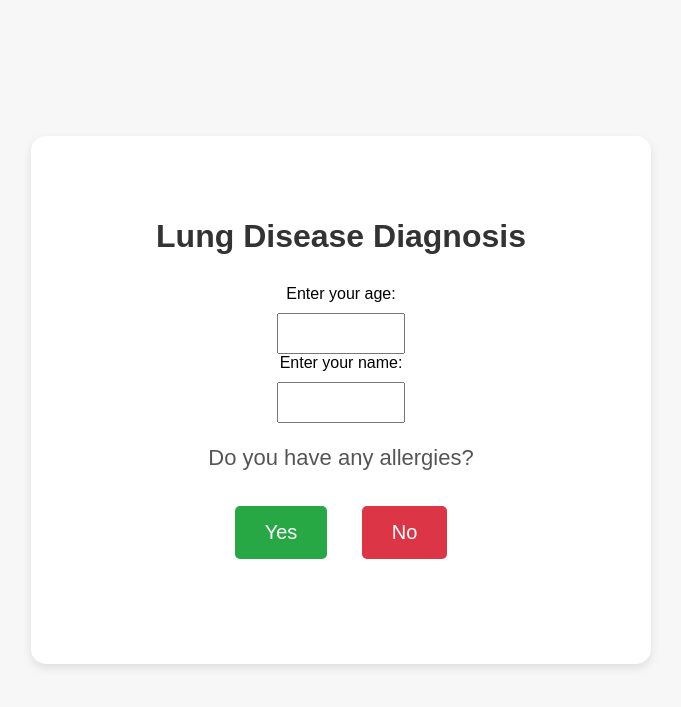
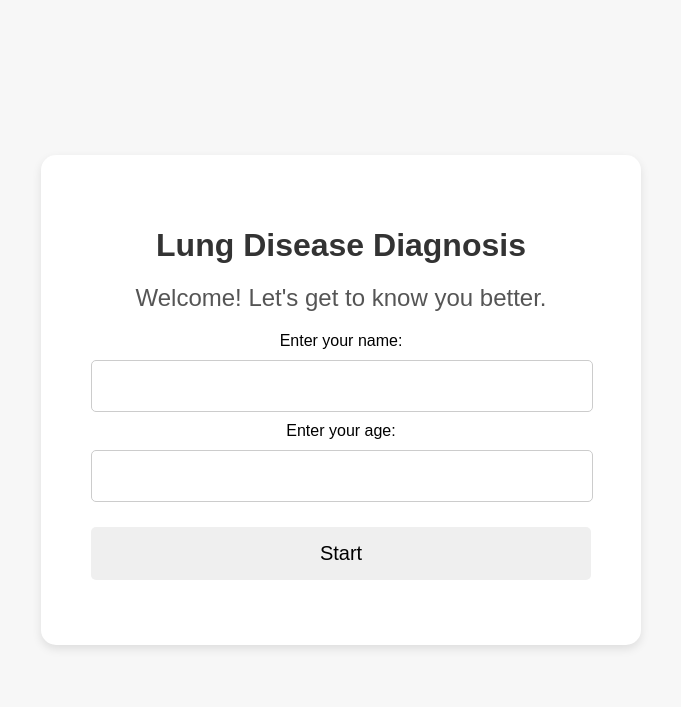
Before and after one commit to Ajay152005/LUNGBASIC, a Flask app: page / in a window 1280 px wide. Shown: the top 707 px of the page, without its empty margins (299-980 px from the left). Run offline with Flask 3, Linux system fonts and the light colour scheme; parts of the project's set-up code (start-up, migrations or seed data) failed here and were passed over.

Commit message:
basic final

```diff
--- a/app.py
+++ b/app.py
@@ -27,7 +27,7 @@ def submit():
     prediction = model.predict(input_data)[0]
 
     # Return the result back to the webpage
-    result = "lol happy having Lung Disease" if prediction == 1 else "You Dont have Lung Disease"
+    result = "I'm sorry, you have a high risk of lung disease." if prediction == 1 else "Good news! You are at low risk for lung disease."
     return jsonify({'result': result})
 
 if __name__ == '__main__':
--- a/templates/index.html
+++ b/templates/index.html
@@ -17,7 +17,7 @@
 
         .container {
             background-color: white;
-            padding: 60px; /* Increased padding */
+            padding: 50px; /* Increased padding */
             border-radius: 15px; /* Slightly larger radius */
             box-shadow: 0px 4px 10px rgba(0, 0, 0, 0.1);
             text-align: center;
@@ -26,30 +26,35 @@
 
         h1 {
             font-size: 32px; /* Larger heading */
-            margin-bottom: 30px;
+            margin-bottom: 20px;
             color: #333;
         }
 
-        #question {
-            font-size: 22px; /* Slightly bigger question text */
+        #greeting {
+            font-size: 24px; /* Slightly larger greeting text */
             margin-bottom: 20px;
             color: #555;
         }
 
-        #age-input input {
-            width: 120px; /* Increased width */
-            height: 35px; /* Increased height */
+        #age-input input,
+        #name-input input {
+            width: calc(100% - 20px); /* Full width minus padding */
+            height: 30px; /* Increased height */
             font-size: 18px; /* Larger font */
             margin-top: 10px;
             text-align: center;
+            margin-top: 10px;
+            margin-bottom: 10px;
+            border-radius: 5px; /* Rounded corners */
+            border: 1px solid #ccc; /* Light border */
+            padding: 10px; /* Padding inside input */
+            transition: border 0.3s; /* Transition for border */
         }
 
-        #name-input input {
-            width: 120px; /* Increased width */
-            height: 35px; /* Increased height */
-            font-size: 18px; /* Larger font */
-            margin-top: 10px;
-            text-align: center;
+        #age-input input:focus,
+        #name-input input:focus {
+            border: 1px solid #28a745; /* Green border on focus */
+            outline: none; /* Remove outline */
         }
 
         .btn {
@@ -58,8 +63,9 @@
             cursor: pointer;
             border: none;
             border-radius: 5px;
-            margin: 15px;
+            margin: 15px 0;
             transition: 0.3s ease;
+            width: 100%; /* Full width buttons */
         }
 
         .yes {
@@ -76,10 +82,35 @@
             opacity: 0.9;
         }
 
+        #question {
+            font-size: 22px; /* Slightly bigger question text */
+            margin-top: 20px;
+            color: #555;
+        }
+
         #result {
             font-size: 24px;
             margin-top: 30px;
             color: #333;
+        }
+
+        /* Responsive adjustments */
+        @media (max-width: 600px) {
+            .container {
+                width: 90%; /* Make container responsive */
+            }
+
+            h1 {
+                font-size: 28px; /* Smaller heading */
+            }
+
+            #greeting {
+                font-size: 20px; /* Smaller greeting text */
+            }
+
+            .btn {
+                font-size: 18px; /* Smaller buttons */
+            }
         }
     </style>
 </head>
@@ -87,37 +118,63 @@
 
     <div class="container">
         <h1>Lung Disease Diagnosis</h1>
+        <div id="greeting">Welcome! Let's get to know you better.</div>
+
+        <!-- Name Input -->
+        <div id="name-input">
+            <label for="name">Enter your name:</label><br>
+            <input type="text" id="name" name="name" maxlength="100" required>
+        </div>
 
         <!-- Age Input -->
         <div id="age-input">
             <label for="age">Enter your age:</label><br>
             <input type="number" id="age" name="age" min="0" max="120" required>
         </div>
-        <div id = "name-input">
-            <label for="name">Enter your name: </label><br>
-            <input type="text" id="name" name="name" max="100">
+
+        <!-- Questions Container -->
+        <div id="question-container" style="display: none;">
+            <p id="question"></p>
+
+            <!-- Yes/No Buttons -->
+            <button class="btn yes" onclick="submitAnswer(2)">Yes</button>
+            <button class="btn no" onclick="submitAnswer(1)">No</button>
         </div>
 
-        <!-- Questions -->
-        <p id="question">Do you have any allergies?</p>
+        <!-- Result Display -->
+        <div id="result" style="display: none;"></div>
 
-        <!-- Yes/No Buttons -->
-        <button class="btn yes" onclick="submitAnswer(2)">Yes</button>
-        <button class="btn no" onclick="submitAnswer(1)">No</button>
-
-        <!-- Result Display -->
-        <div id="result"></div>
+        <!-- Start Button -->
+        <button id="start-btn" class="btn" onclick="startQuestions()">Start</button>
     </div>
 
     <script>
         let answers = {};
         let currentQuestion = 0;
+        let userName = '';
 
         const questions = [
             { key: 'allergy', text: 'Do you have any allergies?' },
             { key: 'peer_pressure', text: 'Are you under peer pressure?' },
             { key: 'alcohol_consuming', text: 'Do you consume alcohol?' }
         ];
+
+        function startQuestions() {
+            userName = document.getElementById('name').value;
+            const age = document.getElementById('age').value;
+
+            if (userName && age) {
+                document.getElementById('greeting').style.display = 'none';
+                document.getElementById('age-input').style.display = 'none';
+                document.getElementById('name-input').style.display = 'none';
+                document.getElementById('start-btn').style.display = 'none'; // Hide start button
+                document.getElementById('question-container').style.display = 'block';
+
+                document.getElementById('question').textContent = `Nice to meet you, ${userName}! ${questions[currentQuestion].text}`;
+            } else {
+                alert("Please enter your name and age.");
+            }
+        }
 
         function submitAnswer(answer) {
             const current = questions[currentQuestion];
@@ -127,7 +184,7 @@
             currentQuestion++;
 
             if (currentQuestion < questions.length) {
-                document.getElementById('question').textContent = questions[currentQuestion].text;
+                document.getElementById('question').textContent = `${userName}, ${questions[currentQuestion].text}`;
             } else {
                 // All questions answered, submit the form
                 submitForm();
@@ -150,13 +207,10 @@
             })
             .then(response => response.json())
             .then(data => {
-                document.getElementById('question').style.display = 'none';
-                document.querySelector('.yes').style.display = 'none';
-                document.querySelector('.no').style.display = 'none';
-                document.getElementById('age-input').style.display = 'none';
-                document.getElementById('name-input').style.display = 'none';0
+                document.getElementById('question-container').style.display = 'none';
                 // Display the result
                 document.getElementById('result').textContent = data.result;
+                document.getElementById('result').style.display = 'block'; // Show the result
             })
             .catch(error => {
                 console.error('Error:', error);
```
